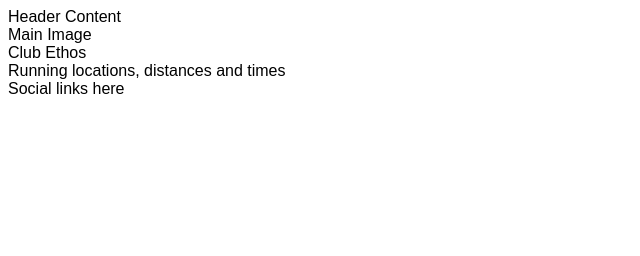
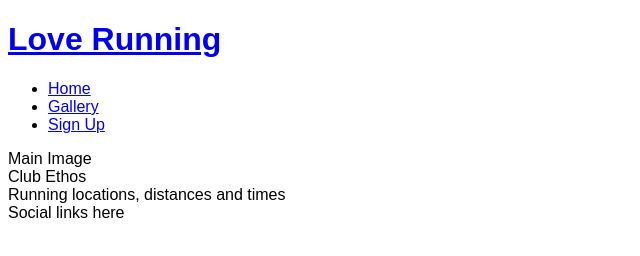
Before and after one commit to JoshuaLindsay/love-running, a plain HTML site: page index.html in a window 1280 px wide. Shown: the whole page, without its empty margins (0-640 px from the left). Drawn offline with Linux system fonts and the light colour scheme.

Commit message:
Add basic header stucture

```diff
--- a/index.html
+++ b/index.html
@@ -1,5 +1,6 @@
 <!DOCTYPE html>
 <html lang="en">
+
 <head>
     <meta charset="UTF-8">
     <meta http-equiv="X-UA-Compatible" content="IE=edge">
@@ -10,8 +11,19 @@
     <link rel="stylesheet" href="assets/css/style.css">
     <title>Love Running</title>
 </head>
+
 <body>
-    <header>Header Content</header>
+    <header>
+        <a href="index.html">
+            <h1>Love Running</h1>
+        </a>
+        <nav>
+            <ul>
+                <li><a href="index.html">Home</a></li>
+                <li><a href="#">Gallery</a></li>
+                <li><a href="#">Sign Up</a></li>
+            </ul>
+        </nav>
         <section>
             Main Image
         </section>
@@ -25,4 +37,5 @@
             Social links here
         </footer>
 </body>
+
 </html>
```
Lines whose indentation alone changed are shown as unchanged.
